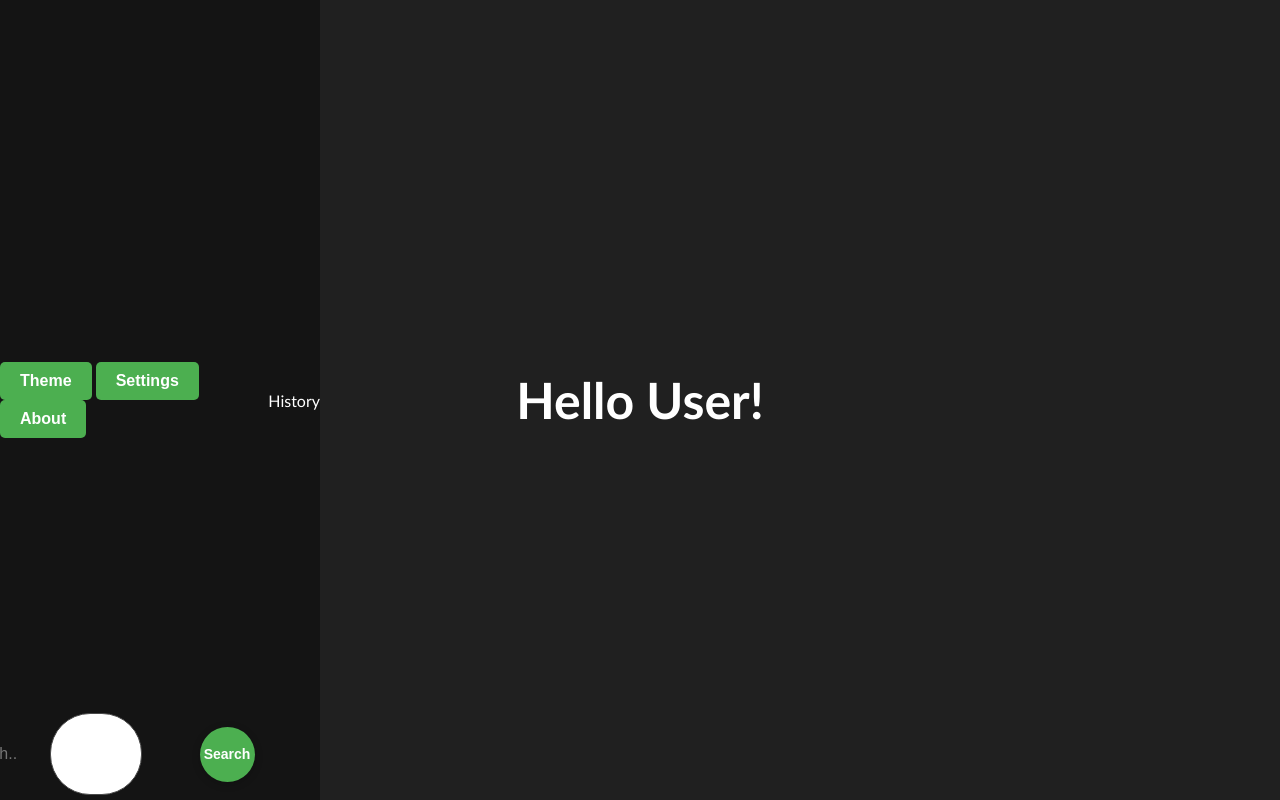
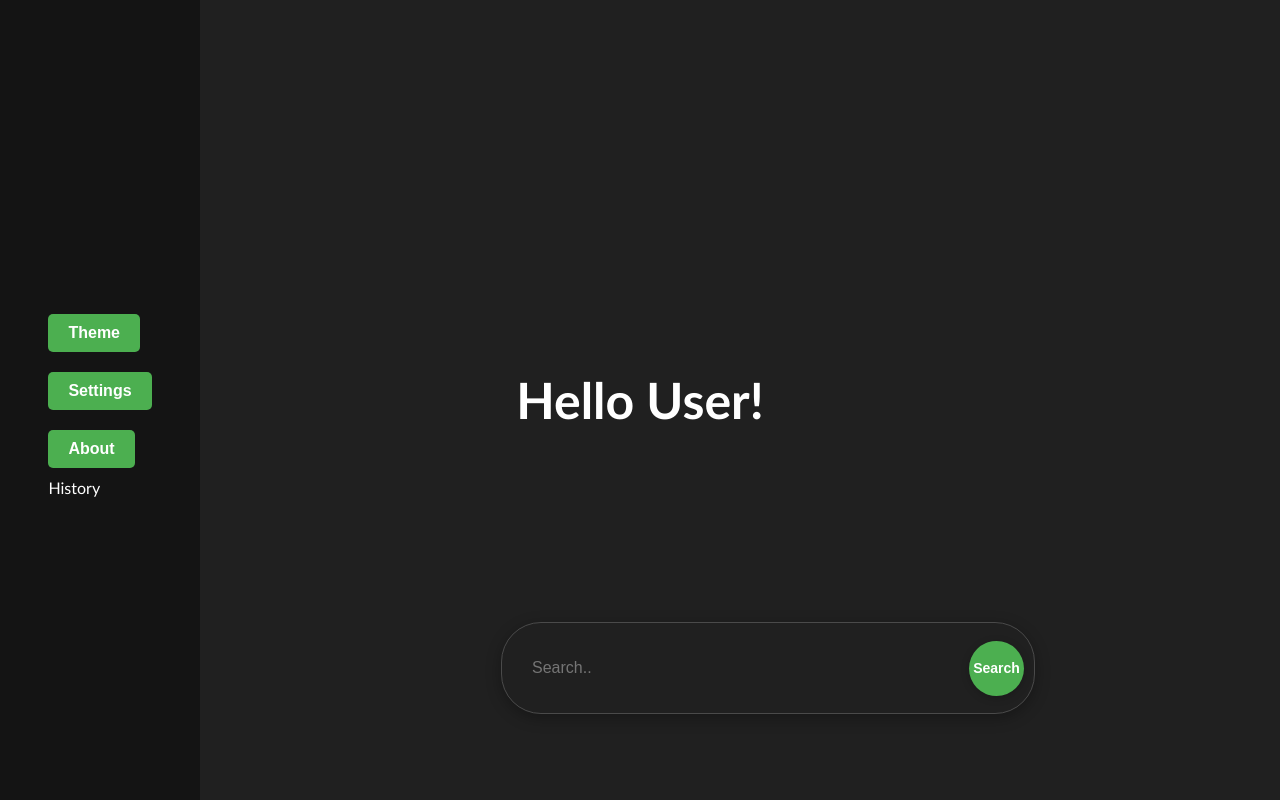
Before and after one commit to ManyRaindrops/BeachHacks2025, a Flask app: page / in a window 1280 px wide. Run offline with Flask 3, Linux system fonts and the light colour scheme; parts of the project's set-up code (start-up, migrations or seed data) failed here and were passed over.

Commit message:
fixed tab/search bar

```diff
--- a/static/style.css
+++ b/static/style.css
@@ -38,15 +38,17 @@ aside {
     display: flex;
     align-items: center;
     justify-content: center;
-    width: 25%;
-    height: 100%;
+    width: 200px;
+    height: 100vh;
     background-color: #141414;
 }
+
 
 button {
     background-color: #4CAF50;
     color: white;
     padding: 10px 20px;
+    margin: 10px 0;
     border: none;
     border-radius: 5px;
     cursor: pointer;
@@ -57,8 +59,15 @@ button {
 button:hover {
     background-color: #45a049;
 }
+.conversation_history{
+    margin-top: 20px;
+}
 
-/*TITLE */
+/*other styles*/
+/*Container for buttones on left-side*/
+.menu_container {
+    position: fixed;
+}
 
 h1{
     text-align: center;
@@ -72,18 +81,19 @@ h1{
 }
 
 .searchbar_container{
-    position: fixed;
-    bottom: 5px;
-    left: 50px;
-    transform: transalte(-50%);
-    width: 50px;
-    height: 80px;
-    background-color: white; /*change to Blackish color palite*/
-    border-radius: 40px;
+    position: fixed; /* or absolute */
+    width: 40%; /* total page width */
+    height: 90px;
+    /* padding, https://css-tricks.com/quick-css-trick-how-to-center-an-object-exactly-in-the-center */
+    bottom: 5%;
+    left: 60%;
     display: flex;
     justify-content: center;
+    transform: translate(-50%, -50%);
+    border-radius: 40px;
+    box-shadow: 0 4px 15px rgba(0,0,0, 0.3);
     align-items: center;
-    padding: 0 20px;
+    padding: 0 10px;
     border: 1px solid #4a4a4a;
 }
 
--- a/templates/index.html
+++ b/templates/index.html
@@ -22,15 +22,19 @@
         <aside>
             <div id = 'menu_container'>
                 <button id="menu">Theme</button>
+                <br>
                 <button id="menu">Settings</button>
+                <br>
                 <button id="menu">About</button>
+                <br>
+                <p id="conversation_history">History</p>
             </div>
-            <div id = "conversation_history">
+            <!-- <div id = "conversation_history">
                 <p>History</p>
-                <!-- This is where JavaScript generated elements go-->
-                <!-- There are going to be "div" that have divs of one class-->
+                 This is where JavaScript generated elements go
+                There are going to be "div" that have divs of one class
 
-            </div>
+            </div> -->
         </aside>
 
         <div class = "searchbar_container">
```
